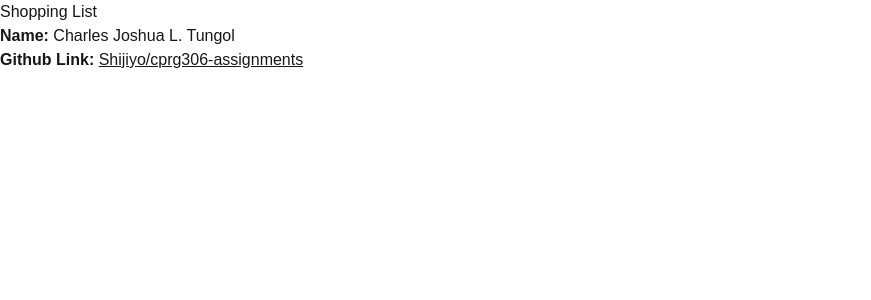
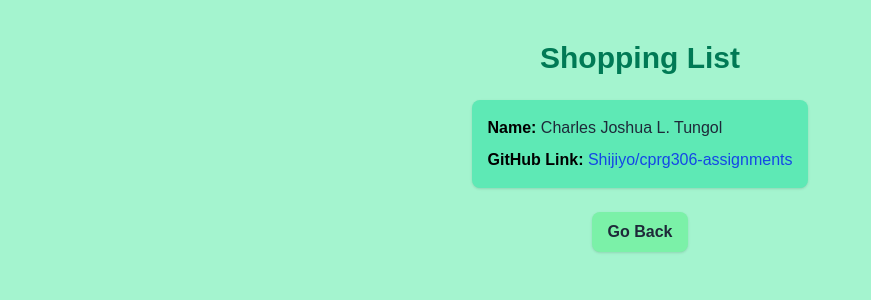
Before and after one commit to Shijiyo/cprg306-assignments, a Next.js app: page /week-2 in a window 1280 px wide. Shown: the top 300 px of the page, without its empty margins (0-871 px from the left). Built offline with nearby package versions, Linux system fonts and the light colour scheme.

Commit message:
Enhance week 2 page and student info styling
Updated the shopping list page with improved layout, styling, and a 'Go Back' link using Next.js Link. Refactored StudentInfo component to use React, added Tailwind CSS classes for better appearance, and improved accessibility of the GitHub link.

```diff
--- a/app/week-2/page.js
+++ b/app/week-2/page.js
@@ -1,10 +1,19 @@
 import StudentInfo from "./student-info";
+import Link from "next/link";
 
 export default function Page() {
   return (
-    <main>
-      <h1>Shopping List</h1>
-        <StudentInfo></StudentInfo>
+    <main className="min-h-screen bg-emerald-200 flex flex-col items-center py-10">
+      <h1 className="text-3xl font-bold text-emerald-700 mb-6">
+        Shopping List
+      </h1>
+      <StudentInfo />
+
+        <div className="mt-6 text-center">
+          <Link href="/"className="inline-block bg-green-300 text-gray-800 font-semibold px-4 py-2 rounded-lg shadow hover:shadow-md hover:scale-[1.02] transition">
+            Go Back
+          </Link>
+        </div>
     </main>
   );
 }
--- a/app/week-2/student-info.js
+++ b/app/week-2/student-info.js
@@ -1,3 +1,6 @@
+// student-info.js
+import React from "react";
+
 export default function StudentInfo() {
   const student = {
     name: "Charles Joshua L. Tungol",
@@ -5,12 +8,19 @@ export default function StudentInfo() {
   };
 
   return (
-    <div>
-      <p><strong>Name:</strong> {student.name}</p>
-      <p>
-        <strong>Github Link:</strong>{" "}
-        <a href={student.gitlink} target="_blank" rel="noopener noreferrer">
-        <u>Shijiyo/cprg306-assignments</u>
+    <div className="max-w-md mx-auto bg-emerald-300 p-4 rounded-lg shadow-sm">
+      <p className="text-gray-800 mb-2">
+        <strong className="text-black">Name:</strong> {student.name}
+      </p>
+      <p className="text-gray-800">
+        <strong className="text-black">GitHub Link:</strong>{" "}
+        <a
+          href={student.gitlink}
+          target="_blank"
+          rel="noopener noreferrer"
+          className="text-blue-700 hover:underline"
+        >
+          Shijiyo/cprg306-assignments
         </a>
       </p>
     </div>
```
